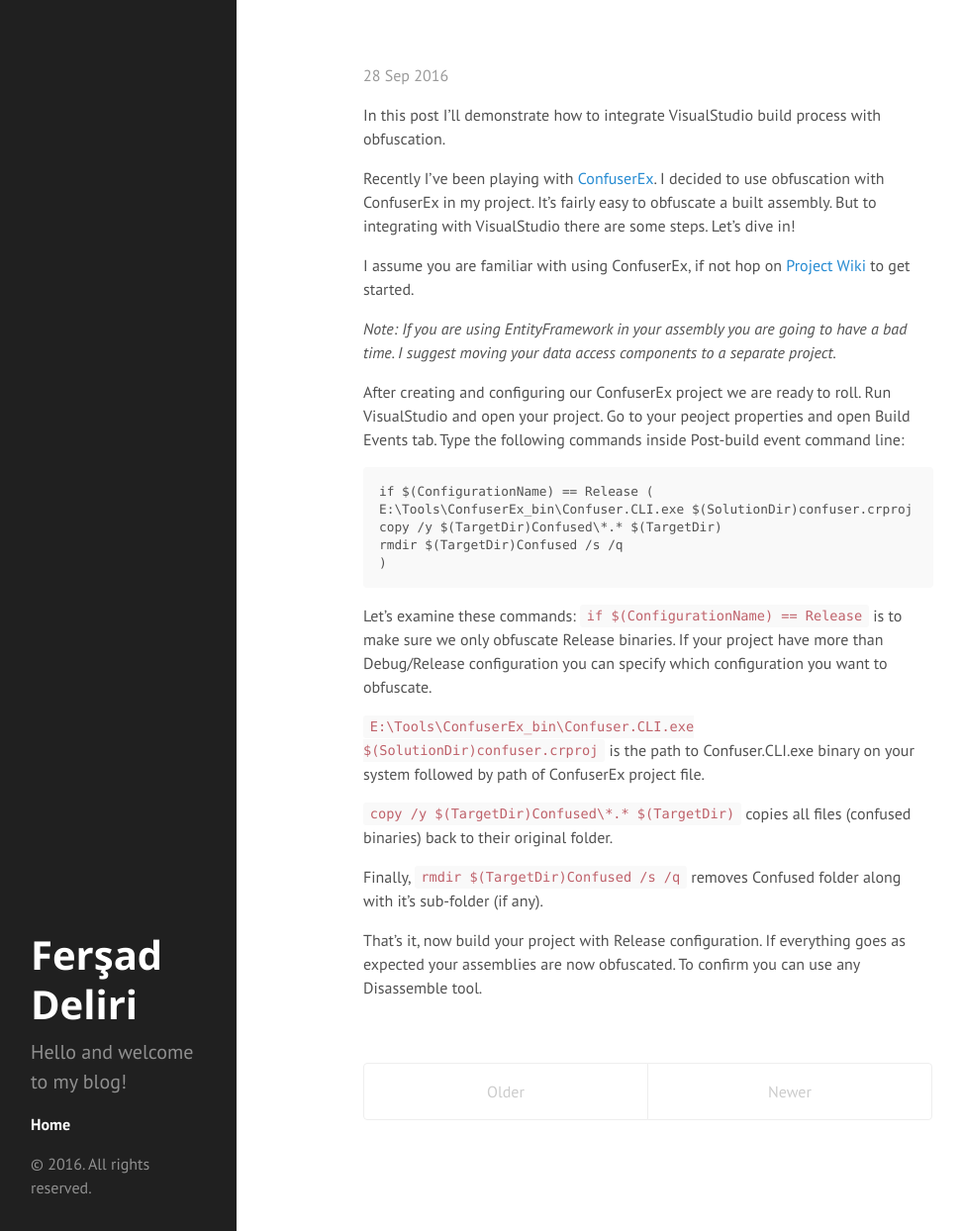
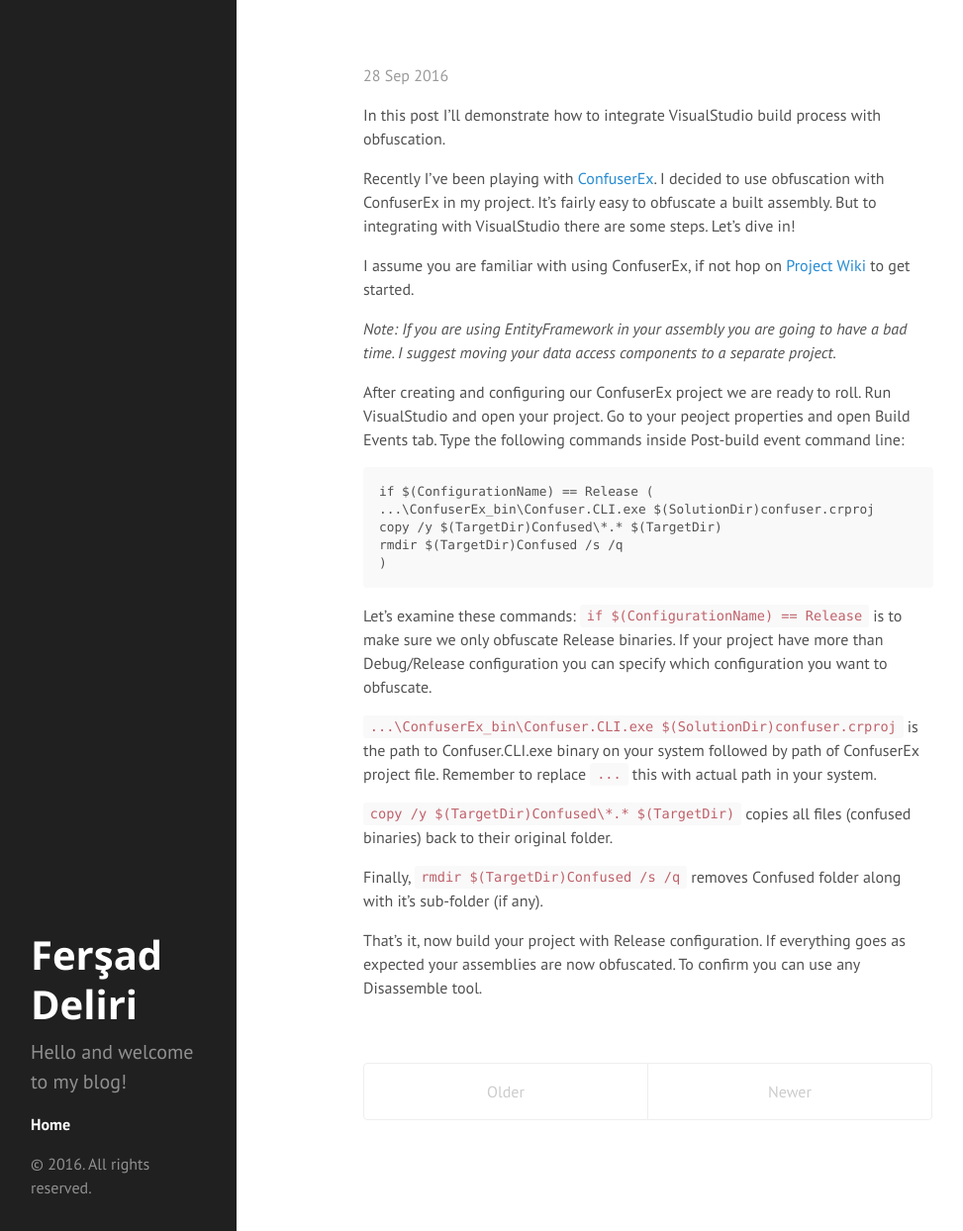
Before and after one commit to raidensan/raidensan.github.io, a Jekyll site: the page built from index.html, in a window 1280 px wide and 1244 px high. Shown: the whole window at 99% size, without its empty margins (1-974 px from the left). Built offline with Jekyll 4.4.1, drawn with Linux system fonts in a browser that asks for light colours; the list of posts is cut into pages by our own code.

Commit message:
Update 2016-09-24-automatic-integration-visualstudio-confuserex-setup.markdown

```diff
--- a/_posts/2016-09-24-automatic-integration-visualstudio-confuserex-setup.markdown
+++ b/_posts/2016-09-24-automatic-integration-visualstudio-confuserex-setup.markdown
@@ -16,7 +16,7 @@ _Note: If you are using EntityFramework in your assembly you are going to have a
 After creating and configuring our ConfuserEx project we are ready to roll. Run VisualStudio and open your project. Go to your peoject properties and open Build Events tab. Type the following commands inside Post-build event command line:
 
     if $(ConfigurationName) == Release (
-    E:\Tools\ConfuserEx_bin\Confuser.CLI.exe $(SolutionDir)confuser.crproj
+    ...\ConfuserEx_bin\Confuser.CLI.exe $(SolutionDir)confuser.crproj
     copy /y $(TargetDir)Confused\*.* $(TargetDir)
     rmdir $(TargetDir)Confused /s /q
     )
@@ -24,7 +24,7 @@ After creating and configuring our ConfuserEx project we are ready to roll. Run
 Let's examine these commands:
 `if $(ConfigurationName) == Release` is to make sure we only obfuscate Release binaries. If your project have more than Debug/Release configuration you can specify which configuration you want to obfuscate.
 
-`E:\Tools\ConfuserEx_bin\Confuser.CLI.exe $(SolutionDir)confuser.crproj` is the path to Confuser.CLI.exe binary on your system followed by path of ConfuserEx project file.
+`...\ConfuserEx_bin\Confuser.CLI.exe $(SolutionDir)confuser.crproj` is the path to Confuser.CLI.exe binary on your system followed by path of ConfuserEx project file. Remember to replace `...` this with actual path in your system.
 
 `copy /y $(TargetDir)Confused\*.* $(TargetDir)` copies all files (confused binaries) back to their original folder.
 
```
